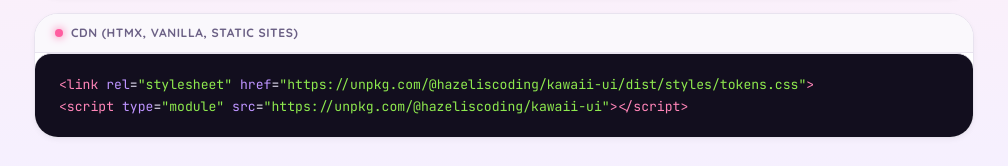
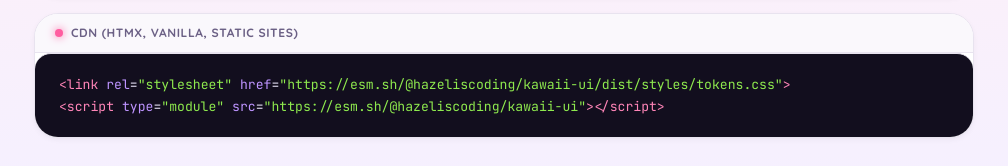
Before and after one commit to hazeliscoding/kawaii-ui, a website built with Vite: page demo/index.html in a window 1280 px wide. Shown: the part 1807-1973 px from the top of the page, without its empty margins (262-1270 px from the left). Built offline with nearby package versions, Linux system fonts and the light colour scheme.

Commit message:
docs: switch vanilla CDN examples from unpkg to esm.sh
The published bundle imports Lit via the bare specifier "lit". Browsers
can't resolve bare specifiers without an import map, so the unpkg examples
in README and the docs site silently failed to register custom elements.

esm.sh transparently rewrites bare specifiers to resolvable CDN URLs, so
the one-line `<script type="module">` install works out of the box.

Also document the unpkg-with-import-map alternative for users who prefer
to pin on unpkg.

```diff
--- a/demo/index.html
+++ b/demo/index.html
@@ -222,8 +222,8 @@
                 <span class="panel__dot"></span>
                 CDN (HTMX, vanilla, static sites)
               </div>
-<pre class="panel__code"><span class="tag">&lt;link</span> <span class="attr">rel</span>=<span class="str">"stylesheet"</span> <span class="attr">href</span>=<span class="str">"https://unpkg.com/@hazeliscoding/kawaii-ui/dist/styles/tokens.css"</span><span class="tag">&gt;</span>
-<span class="tag">&lt;script</span> <span class="attr">type</span>=<span class="str">"module"</span> <span class="attr">src</span>=<span class="str">"https://unpkg.com/@hazeliscoding/kawaii-ui"</span><span class="tag">&gt;&lt;/script&gt;</span></pre>
+<pre class="panel__code"><span class="tag">&lt;link</span> <span class="attr">rel</span>=<span class="str">"stylesheet"</span> <span class="attr">href</span>=<span class="str">"https://esm.sh/@hazeliscoding/kawaii-ui/dist/styles/tokens.css"</span><span class="tag">&gt;</span>
+<span class="tag">&lt;script</span> <span class="attr">type</span>=<span class="str">"module"</span> <span class="attr">src</span>=<span class="str">"https://esm.sh/@hazeliscoding/kawaii-ui"</span><span class="tag">&gt;&lt;/script&gt;</span></pre>
             </div>
           </section>
 
```
Also changed, not shown: README.md.
